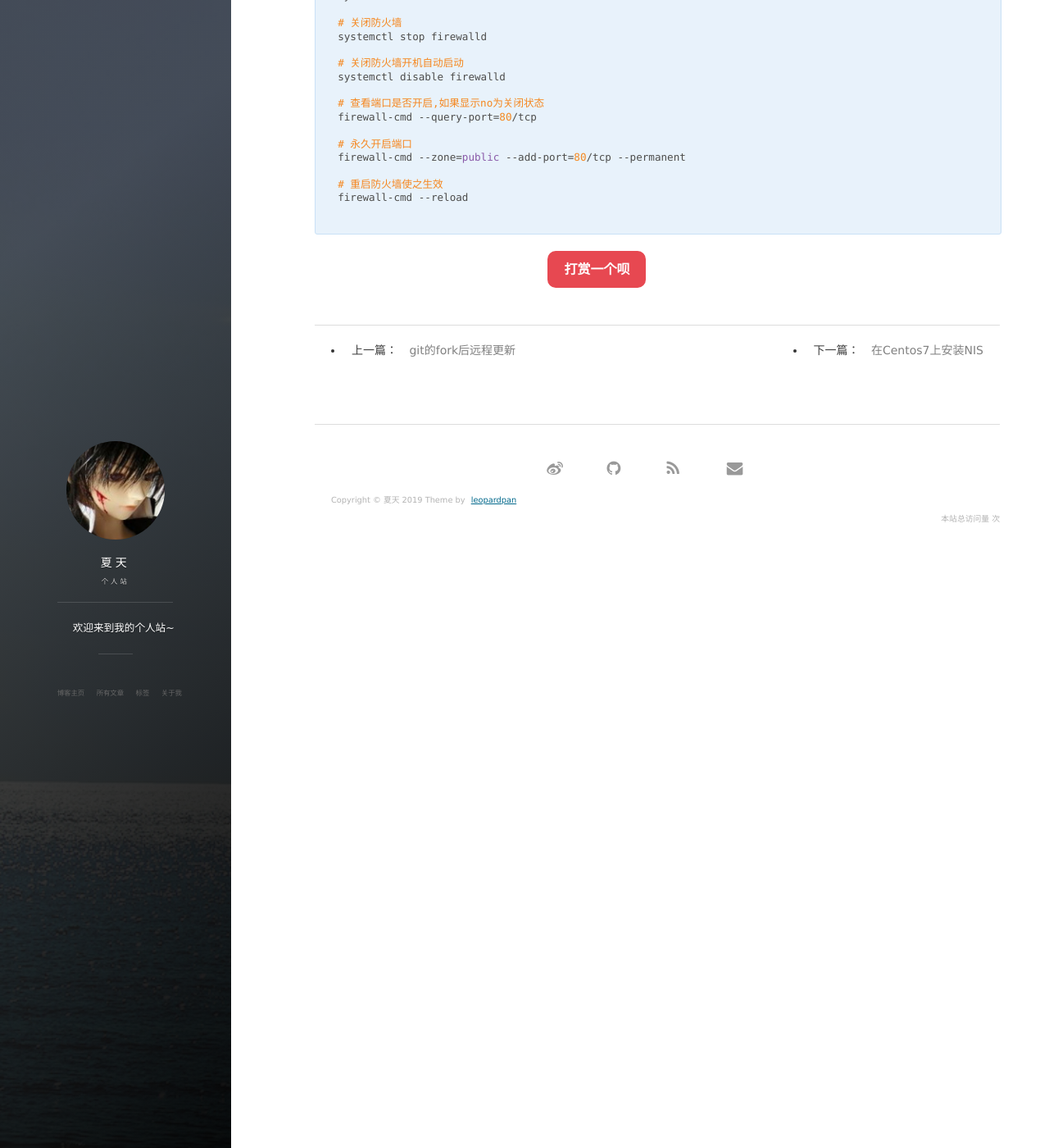
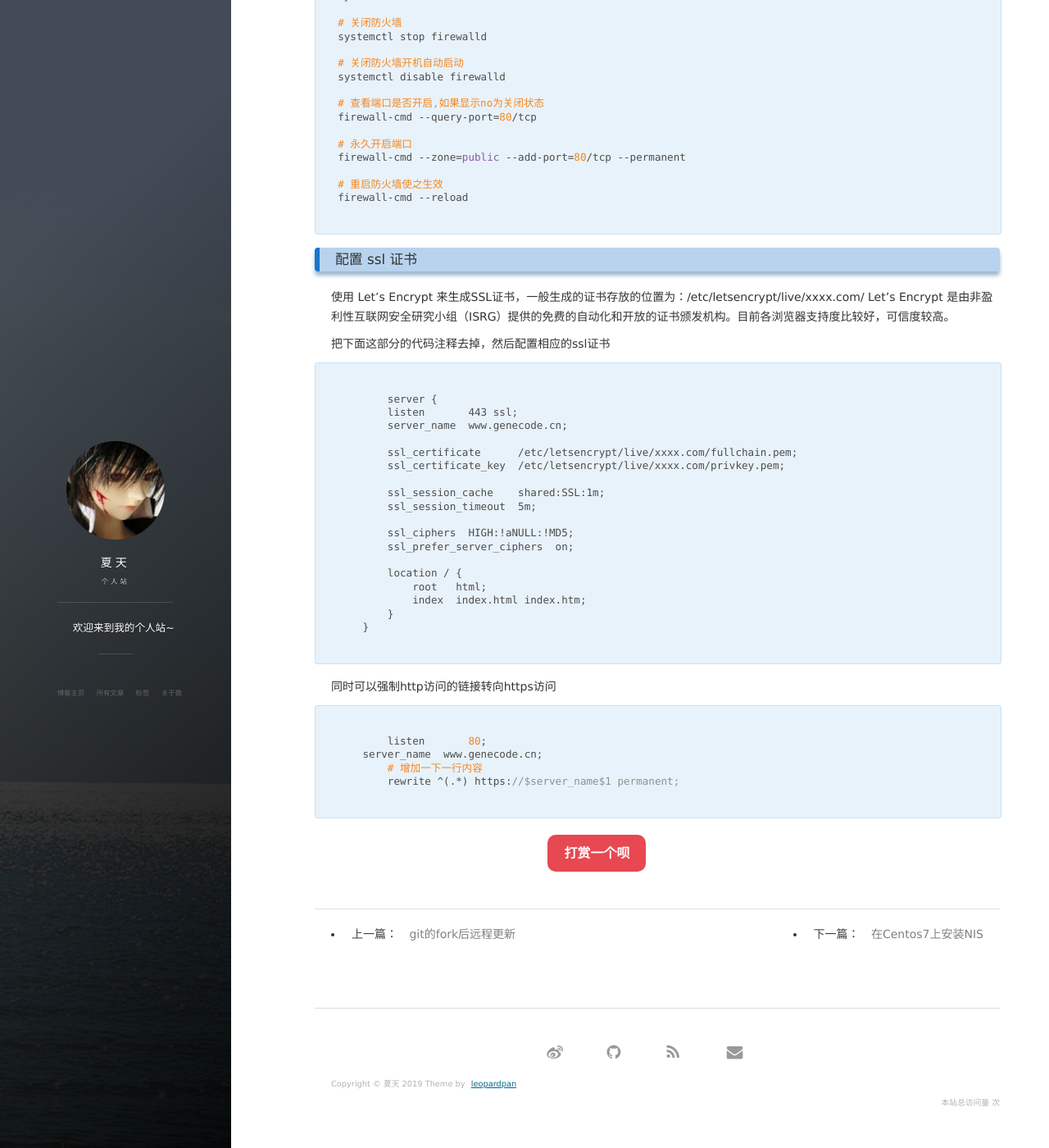
Before and after one commit to sdyz5210/sdyz5210.github.io, a Jekyll site: the page built from _posts/2019-3-25-install-nginx-on-centos7.md, in a window 1280 px wide and 1400 px high, scrolled down 1390 px. Shown: the whole window at 82% size. Built offline with Jekyll 4.4.1, drawn with Linux system fonts in a browser that asks for light colours; nearby versions of some CDN libraries; comment, search, counter and statistics services are not loaded.

Commit message:
nginx配置ssl证书

````diff
--- a/_posts/2019-3-25-install-nginx-on-centos7.md
+++ b/_posts/2019-3-25-install-nginx-on-centos7.md
@@ -95,3 +95,44 @@ firewall-cmd --zone=public --add-port=80/tcp --permanent
 firewall-cmd --reload
 
 ```
+
+### 配置 ssl 证书
+
+使用 Let's Encrypt 来生成SSL证书，一般生成的证书存放的位置为：/etc/letsencrypt/live/xxxx.com/
+Let's Encrypt 是由非盈利性互联网安全研究小组（ISRG）提供的免费的自动化和开放的证书颁发机构。目前各浏览器支持度比较好，可信度较高。
+
+把下面这部分的代码注释去掉，然后配置相应的ssl证书
+
+```
+
+	server {
+        listen       443 ssl;
+        server_name  www.genecode.cn;
+
+        ssl_certificate      /etc/letsencrypt/live/xxxx.com/fullchain.pem;
+        ssl_certificate_key  /etc/letsencrypt/live/xxxx.com/privkey.pem;
+
+        ssl_session_cache    shared:SSL:1m;
+        ssl_session_timeout  5m;
+
+        ssl_ciphers  HIGH:!aNULL:!MD5;
+        ssl_prefer_server_ciphers  on;
+
+        location / {
+            root   html;
+            index  index.html index.htm;
+        }
+    }
+
+```
+
+同时可以强制http访问的链接转向https访问
+
+```
+
+	listen       80;
+    server_name  www.genecode.cn;
+	# 增加一下一行内容
+	rewrite ^(.*) https://$server_name$1 permanent;
+
+```
````
Also changed, not shown: _posts/2019-3-25-install-nis-on-centos7.md (+6 -6 lines).
